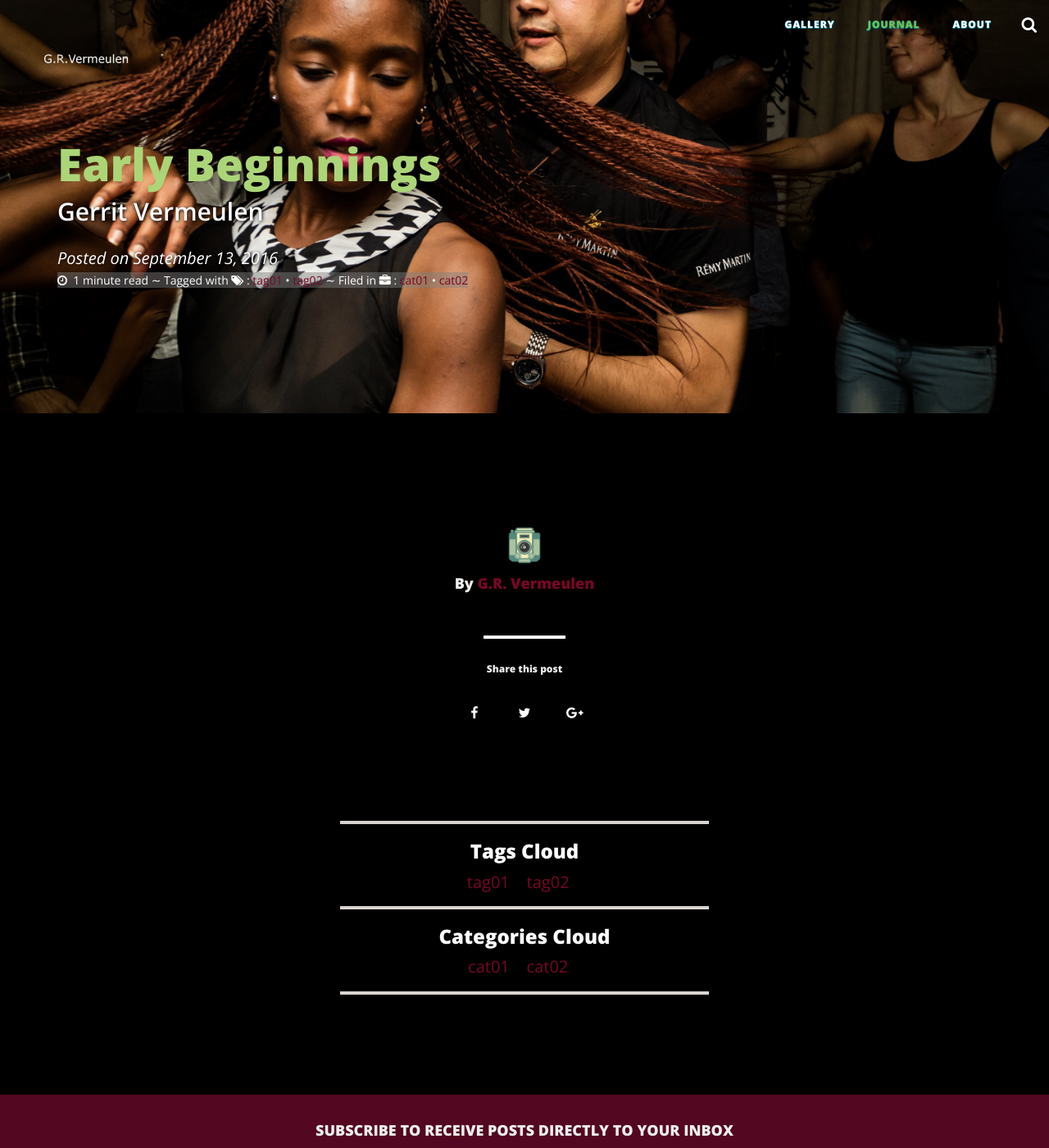
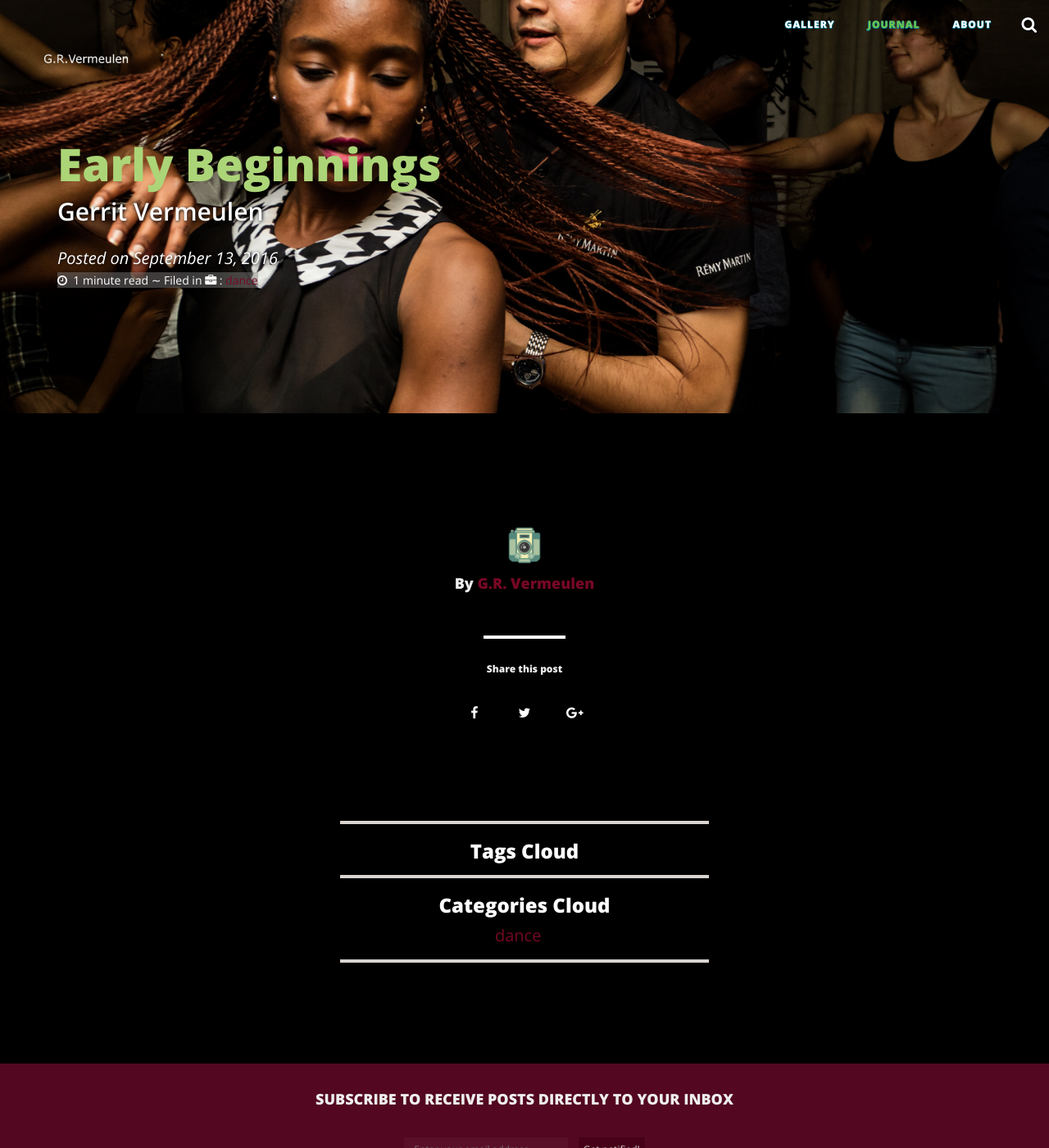
Before and after one commit to HawkiesZA/HawkiesZA.github.io, a Jekyll site: the page built from _posts/2016-09-13-Early-Beginnings.markdown, in a window 1280 px wide and 1400 px high. Shown: the whole window at 82% size. Built offline with Jekyll 4.4.1, drawn with Linux system fonts in a browser that asks for light colours; nearby versions of some CDN libraries.

Commit message:
Update categories and tags

```diff
--- a/_posts/2016-09-13-Early-Beginnings.markdown
+++ b/_posts/2016-09-13-Early-Beginnings.markdown
@@ -7,7 +7,7 @@ image:
   feature: "p1.jpg"
 date:       2016-09-13
 header-img: "img/postcover/p1.jpg"
-tags: [tag01, tag02]
-categories: [cat01, cat02]
+tags: []
+categories: [dance]
 comments: false
 ---
--- a/journal/index.html
+++ b/journal/index.html
@@ -81,6 +81,5 @@ header-img: "img/writing-bg.jpg"
 {% endif %}
 
 <br>
-<h6>Image Source: <a href="https://unsplash.com/photos/8muUTAmcWU4">UNSPLASH</a>
 
 </body>
```
Also changed, not shown: journal/category/dance.md (added, +6 -0 lines).
